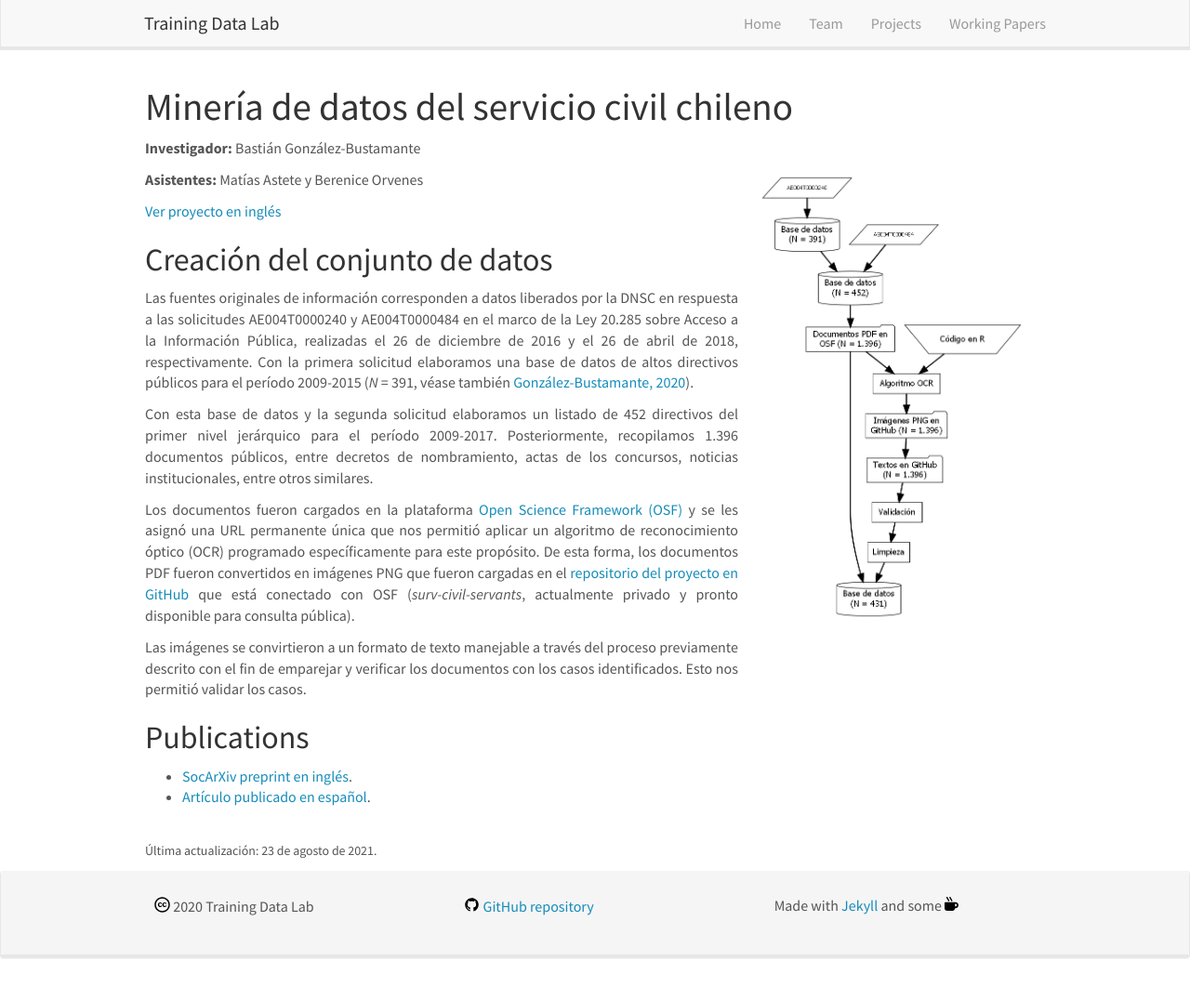
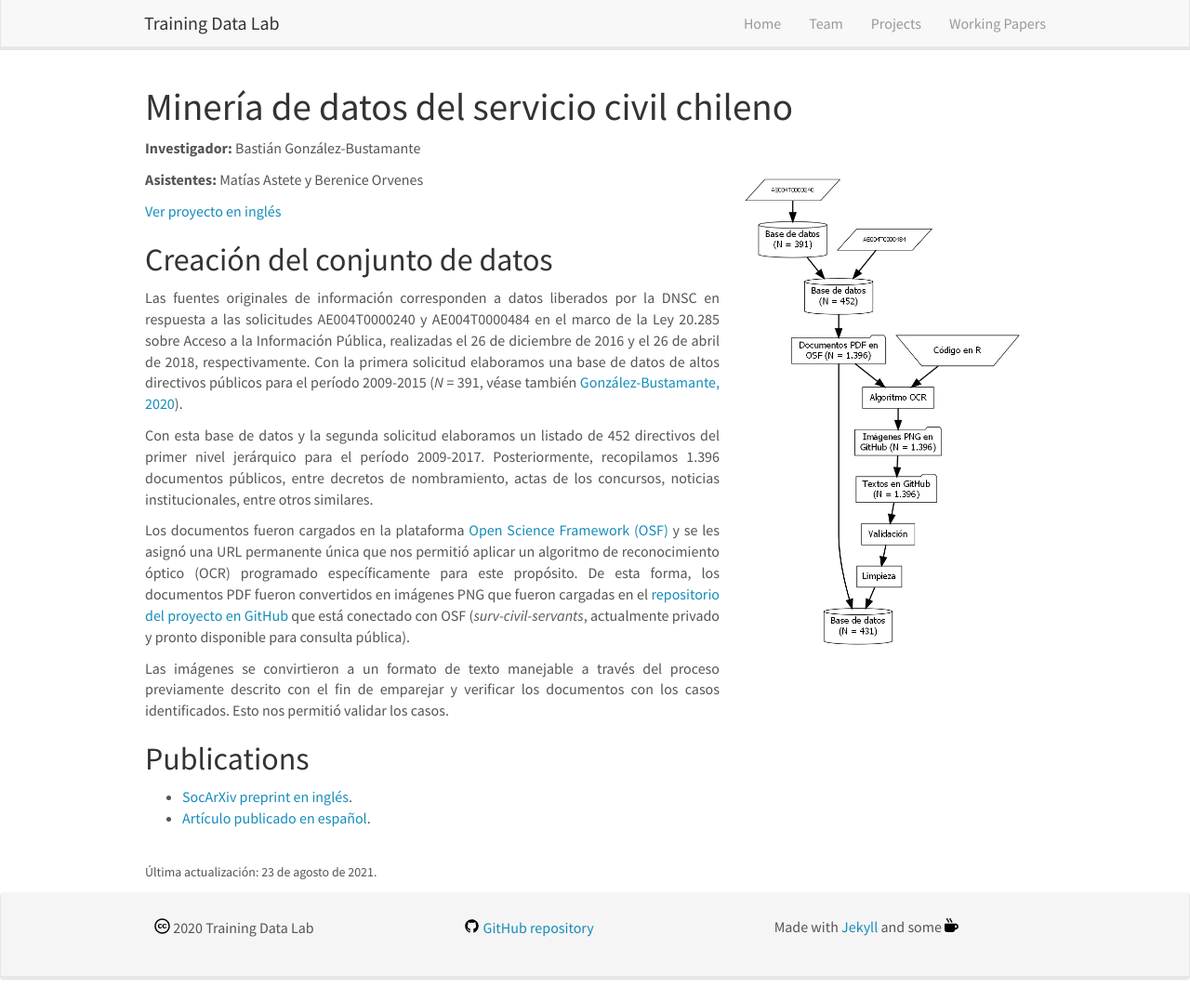
Before and after one commit to training-datalab/old-training-datalab.com, a Jekyll site: the page built from _pages/data-mining-civil-spanish.md, in a window 1280 px wide and 1076 px high. Shown: the whole window at 93% size. Built offline with Jekyll 4.4.1, drawn with Linux system fonts in a browser that asks for light colours; nearby versions of some CDN libraries.

Commit message:
Update data-mining-civil-spanish.md

```diff
--- a/_pages/data-mining-civil-spanish.md
+++ b/_pages/data-mining-civil-spanish.md
@@ -8,7 +8,7 @@
 
 # Minería de datos del servicio civil chileno
 
-![]({{ site.url }}{{ site.baseurl }}/images/lab-diagrams/datsaset_diagram_spanish.png){: style="width: 330px; float: right; border: 10px"}
+![]({{ site.url }}{{ site.baseurl }}/images/lab-diagrams/datsaset_diagram_spanish.png){: style="width: 350px; float: right; border: 10px"}
 
 **Investigador:** Bastián González-Bustamante
 
```
